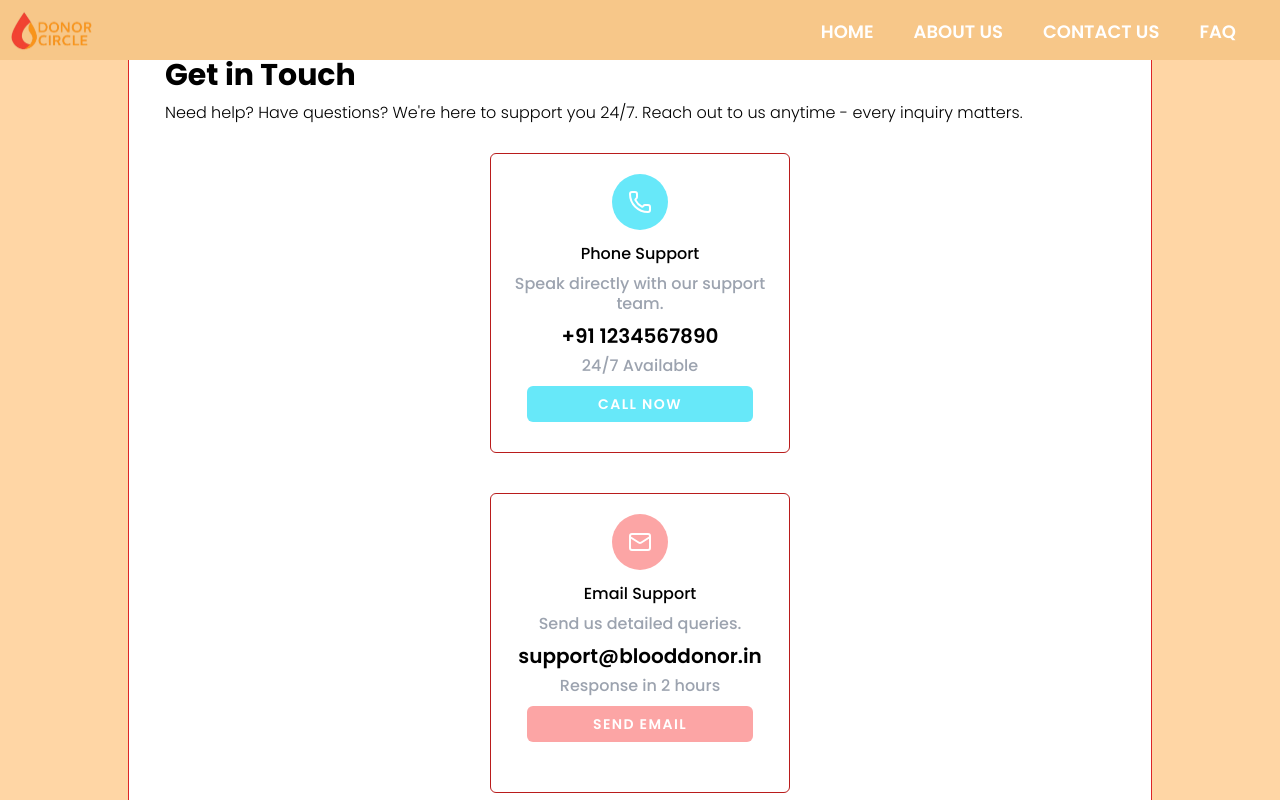
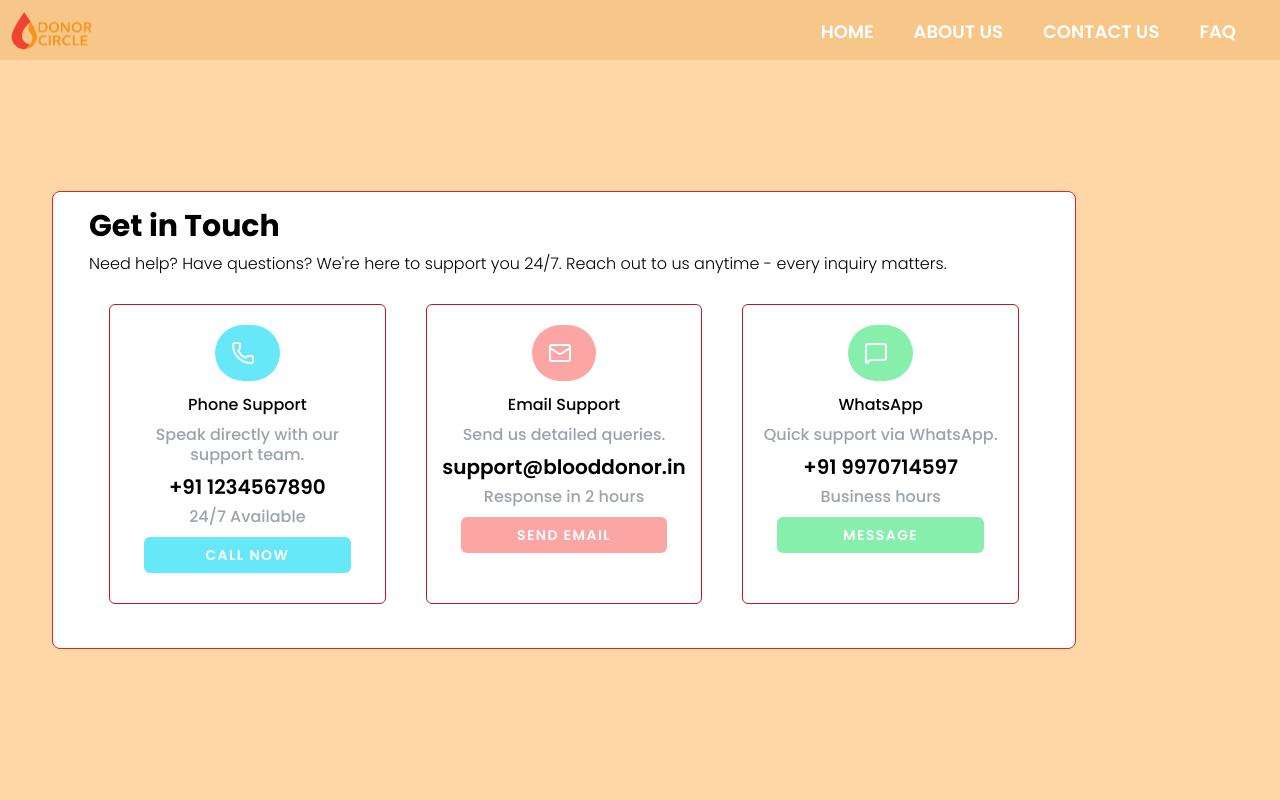
Before and after one commit to TanmayVidhate/DonorCircle_2, a React (Vite) app in the folder client/: page /contactus in a window 1280 px wide. Shown: the top 800 px of the page. Built offline with nearby package versions, Linux system fonts and the light colour scheme.

Commit message:
add lg breakpoint

```diff
--- a/client/src/Components/ContactUSCard.jsx
+++ b/client/src/Components/ContactUSCard.jsx
@@ -5,8 +5,8 @@ function ContactUSCard({className,Icon,title,info,mobile,action,btntext,btnbgcol
 
     return (
         <>
-            <div className='border border-red-700 rounded-md text-center w-5/6 h-[300px] m-5 p-2  md:w-[300px]'>
-                <div className={`m-auto  rounded-full w-[20%] h-[20%] mt-3 relative ${className} sm:w-[20%] sm:h-[20%]`}>
+            <div className='border border-red-700 rounded-md text-center w-5/6 h-[300px] m-5 p-2  md:w-[300px] lg:w-[350px]'>
+                <div className={`m-auto  rounded-full w-[20%] h-[20%] mt-3 relative ${className} sm:w-[20%] sm:h-[20%] lg:w-[25%] lg:h-[20%]`}>
                     <p className='absolute left-4 top-4 text-white sm:left-5 sm:top-4 md:left-4'><Icon/></p>
                 </div>
                 <div className='mt-3'>
--- a/client/src/Views/ContactUs.jsx
+++ b/client/src/Views/ContactUs.jsx
@@ -14,7 +14,7 @@ function ContactUs() {
         <div className='flex flex-col w-screen min-h-screen bg-[#ffd6a5] xl:h-screen'>
             <Navbar />
             <div className='flex-1 grid place-items-center'>
-                <div className='flex justify-center items-center rounded-lg bg-[#FFFFFF] border border-red-600 mt-24 mx-10  sm:min-h-max  sm:w-3/4 sm:px-5 lg:mt-10 lg:w-4/5 2xl:w-3/5  '>
+                <div className='flex justify-center items-center rounded-lg bg-[#FFFFFF] border border-red-600 mt-24 mx-10  sm:min-h-max  sm:w-3/4 sm:px-5 lg:-ml-28 lg:mt-10 lg:w-4/5  2xl:w-3/5  '>
                     <div className='w-full h-full p-4 '>
                         <div className=''>
                             <p className='text-3xl font-bold '>Get in Touch</p>
@@ -23,7 +23,7 @@ function ContactUs() {
                             <p className='font-light'>Need help? Have questions? We're here to support you 24/7. Reach out to us anytime - every inquiry matters.</p>
                         </div>
 
-                        <div className='flex my-2 flex-col w-full h-3/5 items-center   '>
+                        <div className='flex my-2 flex-col w-full h-3/5 items-center lg:flex-row lg:justify-center  '>
                             <ContactUSCard className="bg-cyan-300" Icon={Phone} title="Phone Support" info="Speak directly with our support team." mobile="+91 1234567890" action="24/7 Available" btntext="Call Now" btnbgcolor="bg-cyan-300" />
                             <ContactUSCard className="bg-red-300" Icon={Mail} title="Email Support" info="Send us detailed queries." mobile="support@blooddonor.in" action="Response in 2 hours" btntext="Send Email" btnbgcolor="bg-red-300"/>
                             <ContactUSCard className="bg-green-300" Icon={MessageSquare} title="WhatsApp" info="Quick support via WhatsApp." mobile="+91 9970714597" action="Business hours" btntext="Message" btnbgcolor="bg-green-300"/>
```
